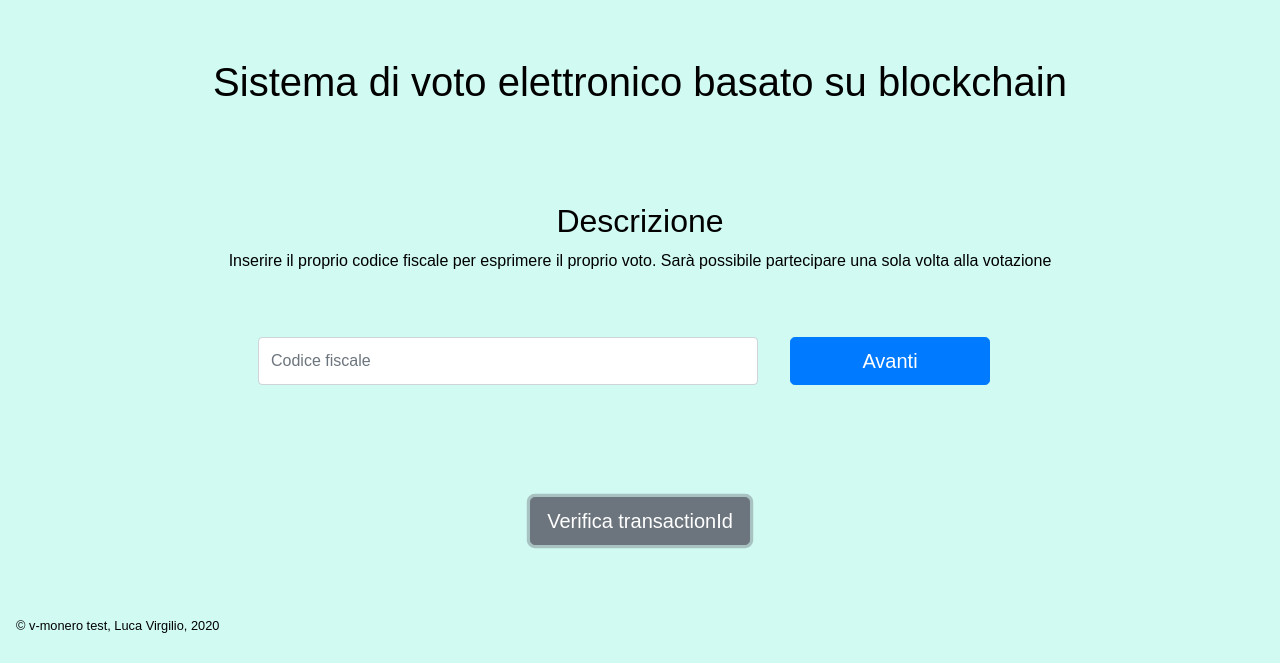
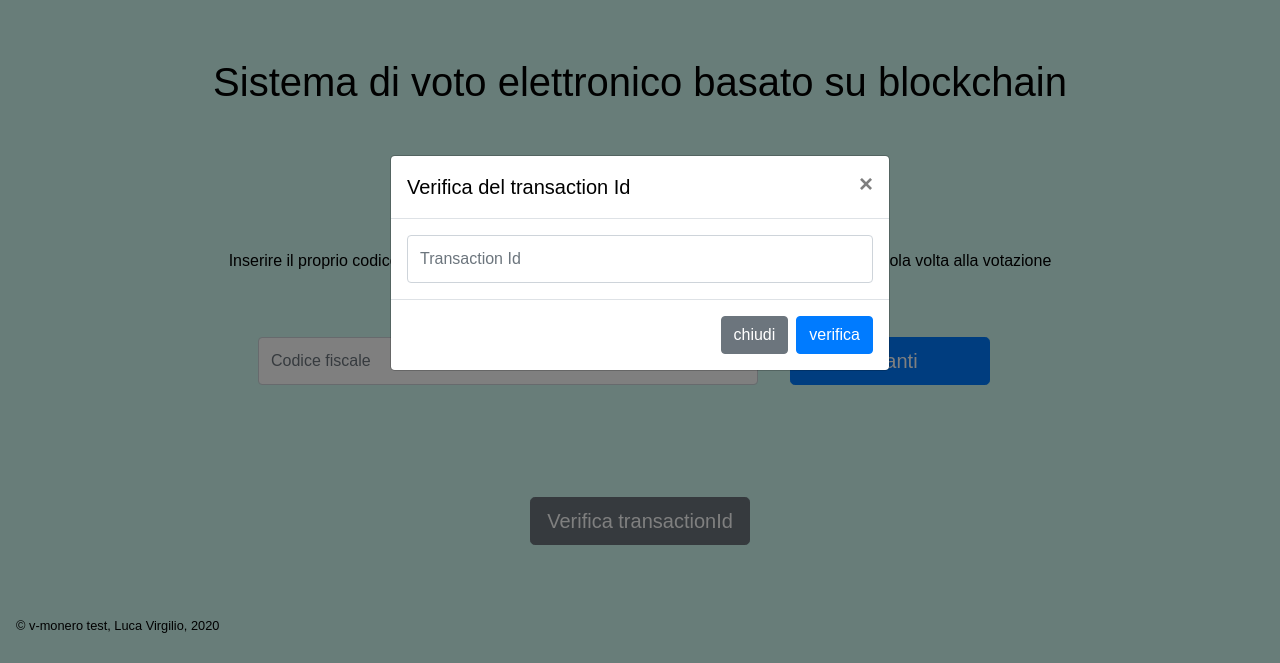
Before and after one commit to Luca-Virgilio/v-monero-be, a website: page public/index.html in a window 1280 px wide. Both pictures are taken after a click on the button "Verifica transactionId". Shown: the part 137-800 px from the top of the page. Drawn offline with nearby package versions, Linux system fonts and the light colour scheme.

Commit message:
Add fe checking transaction id

```diff
--- a/public/index.html
+++ b/public/index.html
@@ -44,9 +44,9 @@
       </div>
       <div class="flex container-verify">
         <div>
-          <button id="verfy_btn" class="btn btn-secondary btn-lg btn-block">Verifica transactionId</button>
+          <button id="verfy_btn" class="btn btn-secondary btn-lg btn-block" data-toggle="modal" data-target="#exampleModal" onclick="cleanModal()">Verifica
+            transactionId</button>
         </div>
-
       </div>
     </div>
     <!-- </div>
@@ -77,14 +77,38 @@
       </div>
     </div> -->
   </div>
+  <div class="modal fade" id="exampleModal" tabindex="-1" role="dialog" aria-labelledby="exampleModalLabel" aria-hidden="true">
+    <div class="modal-dialog modal-dialog-centered" role="document">
+      <div class="modal-content">
+        <div class="modal-header">
+          <h5 class="modal-title" id="exampleModalLabel">Verifica del transaction Id</h5>
+          <button type="button" class="close" data-dismiss="modal" aria-label="Close">
+            <span aria-hidden="true">&times;</span>
+          </button>
+        </div>
+        <div class="modal-body">
+          <div class="container-txId">
+            <input type="number" id="txId" class="form-control" placeholder="Transaction Id" aria-describedby="basic-addon1">
+            <div class="alert alert-success" id="txId-success" role="alert" style="display:none">Il tuo voto è stato conteggiato con successo</div>
+            <div class="alert alert-danger" id="txId-danger" role="alert" style="display:none">Il tuo voto non è stato ancora conteggiato.
+              Assicurarsi che sia trascorsa 1 ora da quanto è stato espresso il voto</div>
+          </div>
+        </div>
+        <div class="modal-footer">
+          <button type="button" class="btn btn-secondary" data-dismiss="modal">chiudi</button>
+          <button type="button" id="checkId" class="btn btn-primary" onclick="checkTxId()">verifica</button>
+        </div>
+      </div>
+    </div>
+  </div>
+  <script src="https://code.jquery.com/jquery-3.3.1.slim.min.js"
+  integrity="sha384-q8i/X+965DzO0rT7abK41JStQIAqVgRVzpbzo5smXKp4YfRvH+8abtTE1Pi6jizo"
+  crossorigin="anonymous"></script>
   <script src="https://stackpath.bootstrapcdn.com/bootstrap/4.3.1/js/bootstrap.min.js"
     integrity="sha384-JjSmVgyd0p3pXB1rRibZUAYoIIy6OrQ6VrjIEaFf/nJGzIxFDsf4x0xIM+B07jRM"
     crossorigin="anonymous"></script>
   <script src="https://cdnjs.cloudflare.com/ajax/libs/popper.js/1.14.7/umd/popper.min.js"
     integrity="sha384-UO2eT0CpHqdSJQ6hJty5KVphtPhzWj9WO1clHTMGa3JDZwrnQq4sF86dIHNDz0W1"
-    crossorigin="anonymous"></script>
-  <script src="https://code.jquery.com/jquery-3.3.1.slim.min.js"
-    integrity="sha384-q8i/X+965DzO0rT7abK41JStQIAqVgRVzpbzo5smXKp4YfRvH+8abtTE1Pi6jizo"
     crossorigin="anonymous"></script>
   <!-- <script src="/javascripts/bootstrap.min.js"></script> -->
 </body>
--- a/public/javascripts/index.js
+++ b/public/javascripts/index.js
@@ -122,7 +122,7 @@ socket.on('device-deactivated', (error) => {
     document.getElementById("alertmsg").innerHTML = 'Errore. Device scollegato';
 });
 */
-const checkCf = async (data) =>{
+const checkCf = async (data) => {
     try {
         document.getElementById("go_btn").disabled = true;
         const cf = document.getElementById("cf").value;
@@ -141,6 +141,32 @@ const checkCf = async (data) =>{
     }
 }
 
+const cleanModal = _ => {
+    console.log("cleanModal")
+    document.getElementById("txId").value = null;
+    document.getElementById("txId-success").style.display = "none";
+    document.getElementById("txId-danger").style.display = "none";
+
+}
+const checkTxId = async _ => {
+    try {
+        document.getElementById("checkId").disabled = true;
+        const txId = document.getElementById("txId").value;
+        console.log("check", txId);
+        // const res = await fetch('/api/checkTxId', {
+        //     method: "POST",
+        //     headers: { "Content-Type": "application/json" },
+        //     body: JSON.stringify(data)
+        // });
+        document.getElementById("txId-success").style.display = "block";
+        document.getElementById("txId-danger").style.display = "block";
+
+    } catch (error) {
+
+    }
+    document.getElementById("checkId").disabled = false;
+}
+
 const finish = async _ => {
     try {
         const path = '/api/mining';
--- a/public/stylesheets/style.css
+++ b/public/stylesheets/style.css
@@ -118,3 +118,14 @@ footer {
   height  : 50px;
   padding : 0rem 1rem;
 }
+
+input::-webkit-outer-spin-button,
+input::-webkit-inner-spin-button {
+    /* display: none; <- Crashes Chrome on hover */
+    -webkit-appearance: none;
+    margin: 0; /* <-- Apparently some margin are still there even though it's hidden */
+}
+
+input[type=number] {
+    -moz-appearance:textfield; /* Firefox */
+}
```
